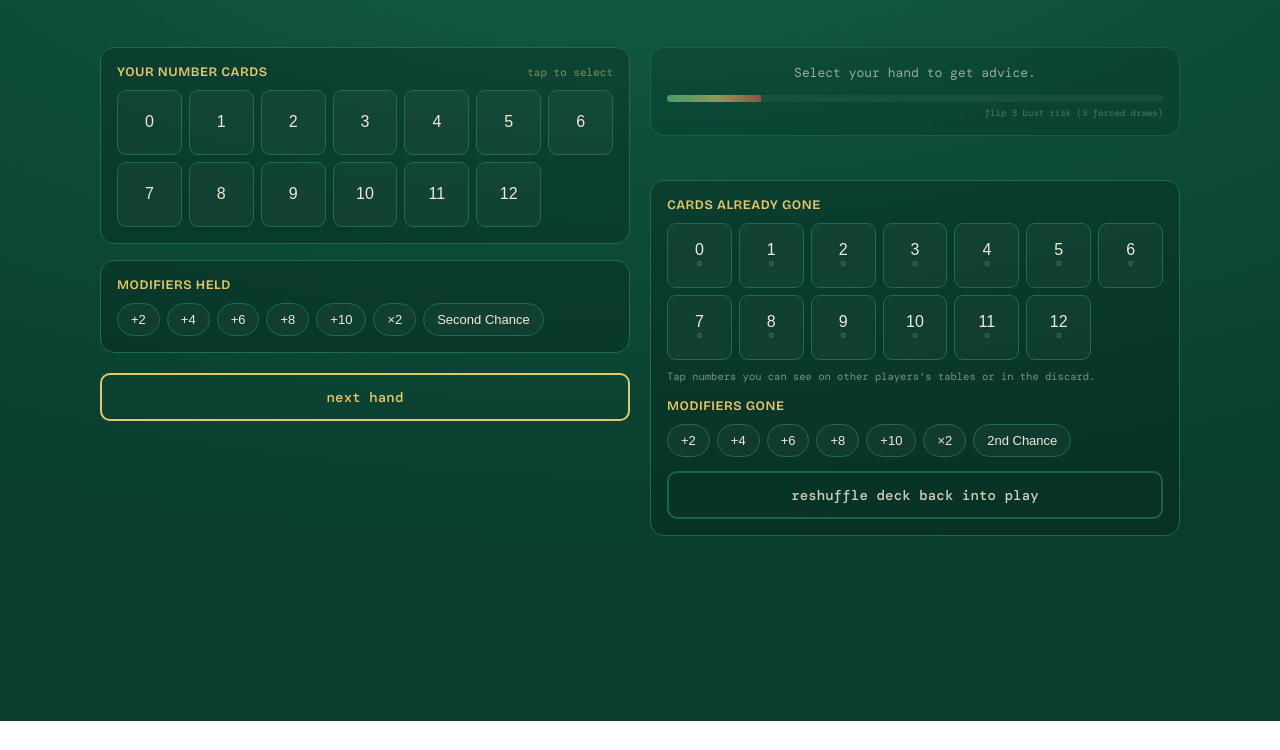
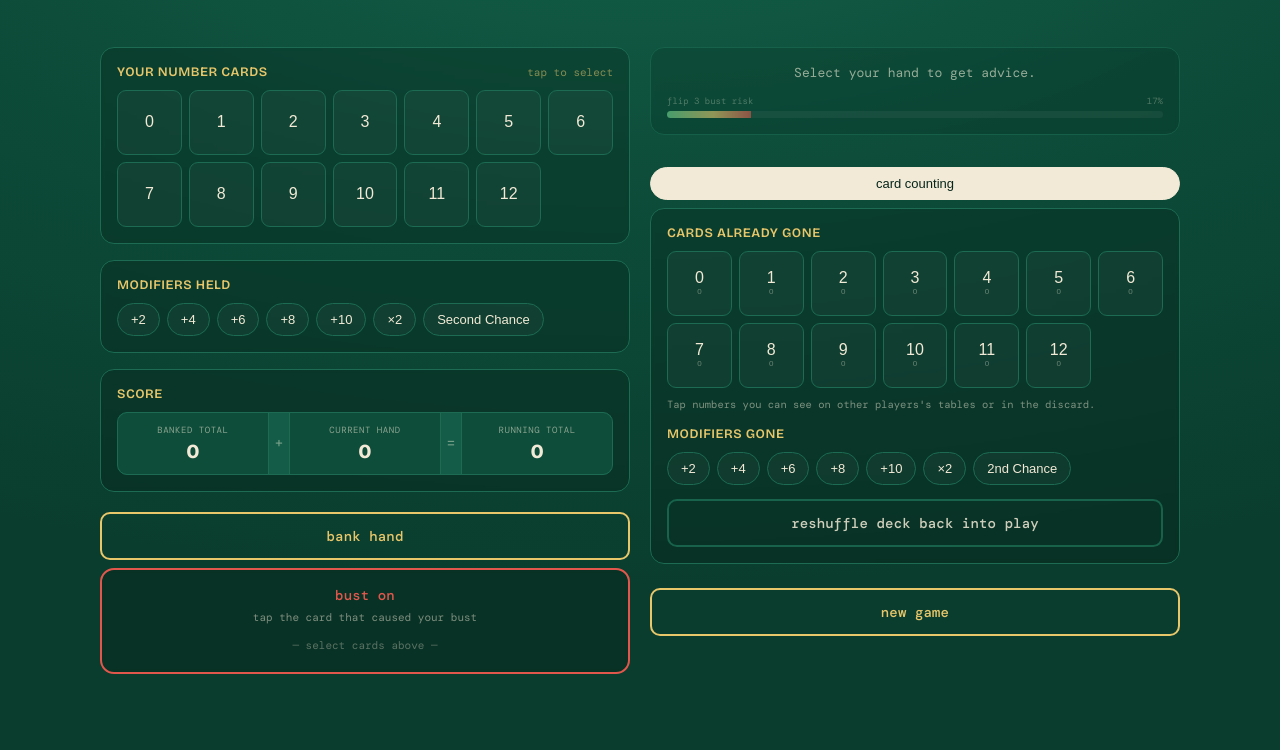
Before and after one commit to etzn/etzn.github.io, a plain HTML site: page flip7.html in a window 1280 px wide. Shown: the part 79-829 px from the top of the page. Before the commit the page ends 800 px from the top, so only its background shows below. Drawn offline with nearby package versions, Linux system fonts and the light colour scheme.

Commit message:
Flip7: Card counting toggle; score; flip 3 EV

```diff
--- a/flip7.html
+++ b/flip7.html
@@ -25,9 +25,8 @@
   @media(min-width:720px){
     .wrap{max-width:1080px;display:grid;grid-template-columns:1fr 1fr;column-gap:20px;align-items:start}
     h1,.sub{grid-column:1/-1}
-    #out{grid-column:2;grid-row:3;margin-top:28px}
-    .col-left{grid-column:1;grid-row:3/5}
-    .col-right{grid-column:2;grid-row:4}
+    .col-left{grid-column:1;grid-row:3;margin-top:28px}
+    .col-right{grid-column:2;grid-row:3;margin-top:28px}
   }
   h1{font-family:'Bricolage Grotesque',sans-serif;font-weight:800;font-size:30px;letter-spacing:-.5px;color:var(--gold);line-height:1}
   h1 span{color:var(--cream)}
@@ -71,17 +70,18 @@
   .actionbtn.bank:hover{background:rgba(232,198,106,.1);}
   .actionbtn.reshuffle{background:transparent;border:2px solid var(--line);color:var(--cream);opacity:.85;}
   .actionbtn.reshuffle:hover{border-color:var(--cream);opacity:1;}
+  .actionbtn.bust{background:transparent;border:2px solid var(--red);color:var(--red);}
+  .actionbtn.bust:hover{background:rgba(226,87,76,.1);}
+  .btn-row{display:grid;grid-template-columns:1fr 1fr;gap:8px;margin-top:4px;margin-bottom:16px}
 </style>
 </head>
 <body>
 <div class="wrap">
   <h1>FLIP<span>·7</span> ADVISER</h1>
-  <div class="sub">Tap the distinct numbers you currently hold. The engine runs ~25k simulated rollouts to compare <b>sticking now</b> vs <b>hitting</b> (then playing on optimally).</div>
-
-  <div id="out"></div>
+  <div class="sub">Tap the distinct numbers you currently hold. The engine runs ~50k simulated rollouts to compare <b>sticking now</b> vs <b>hitting</b> (then playing on optimally).</div>
 
   <div class="col-left">
-    <div class="card" style="margin-top:28px">
+    <div class="card" style="margin-top:0">
       <div class="lbl">Your number cards <small>tap to select</small></div>
       <div class="grid" id="held"></div>
     </div>
@@ -91,18 +91,37 @@
       <div class="row" id="mods"></div>
     </div>
 
-    <button class="actionbtn bank" onclick="bankHand()" style="margin-top:4px;margin-bottom:16px">next hand</button>
+    <div class="card" style="margin-top:0">
+      <div class="lbl">Score</div>
+      <div style="display:grid;grid-template-columns:1fr auto 1fr auto 1fr;gap:1px;background:var(--line);border:1px solid var(--line);border-radius:10px;overflow:hidden">
+        <div class="stat"><div class="k">Banked total</div><div class="v" id="score-banked">0</div></div>
+        <div style="background:var(--felt);padding:11px 6px;display:flex;align-items:center;justify-content:center;font-size:14px;opacity:.45">+</div>
+        <div class="stat"><div class="k">Current hand</div><div class="v" id="score-hand">0</div></div>
+        <div style="background:var(--felt);padding:11px 6px;display:flex;align-items:center;justify-content:center;font-size:14px;opacity:.45">=</div>
+        <div class="stat"><div class="k">Running total</div><div class="v" id="score-running">0</div></div>
+      </div>
+    </div>
+    <button id="bank-btn" class="actionbtn bank" onclick="bankHand(true)" style="margin-top:4px;margin-bottom:8px">bank hand</button>
+    <button id="bust-btn" class="actionbtn bust" onclick="bankHand(false)" style="display:none;margin-bottom:16px">bust</button>
+    <div id="bust-panel" class="card" style="margin-top:0;margin-bottom:16px;border:2px solid var(--red);text-align:center">
+      <div style="font-family:'DM Mono',monospace;font-weight:500;font-size:14px;letter-spacing:.01em;color:var(--red);margin-bottom:6px">bust on</div>
+      <div style="font-size:11px;opacity:.5;margin-bottom:10px">tap the card that caused your bust</div>
+      <div id="bust-cards" style="display:flex;flex-wrap:wrap;justify-content:center;gap:7px"></div>
+    </div>
   </div>
 
-  <div class="col-right">
-    <div class="card" style="margin-top:28px">
+  <div id="col-right" class="col-right">
+    <div id="out"></div>
+    <button id="counting-chip" class="chip on" onclick="toggleCounting()" style="margin-top:16px;margin-bottom:8px">card counting</button>
+    <div id="cards-gone-card" class="card" style="margin-top:0">
       <div class="lbl">Cards already gone</div>
       <div class="grid" id="seen"></div>
       <div class="hint">Tap numbers you can see on other players's tables or in the discard.</div>
       <div class="lbl" style="margin-top:14px">Modifiers gone</div>
       <div class="row" id="seenMods"></div>
-      <button class="actionbtn reshuffle" onclick="resetDeck()" style="margin-top:14px">reshuffle deck back into play</button>
+      <button id="reshuffle-btn" class="actionbtn reshuffle" onclick="resetDeck()" style="margin-top:14px">reshuffle deck back into play</button>
     </div>
+    <button class="actionbtn bank" onclick="reset()" style="margin-top:8px;margin-bottom:16px">new game</button>
   </div>
 </div>
 
@@ -121,6 +140,8 @@ let hasSC=false;
 let seenMods={};           // flat modifier value -> true if seen gone (1 copy each)
 let seenX2=false;
 let seenSC=0;              // SC cards known gone (other tables / discard), 0–3
+let totalScore=0;          // running game total across banked hands
+let cardCounting=true;     // when false, hide card-tracking UI and skip seen updates
 
 // ---------- UI build ----------
 const heldEl=document.getElementById('held');
@@ -160,15 +181,23 @@ const smsc=document.createElement('button');smsc.className='chip';smsc.textConte
 smsc.onclick=()=>{ const max=3-(hasSC?1:0); seenSC=(seenSC+1)>max?0:seenSC+1; run(); };
 seenModsEl.appendChild(smsc);
 
-function reset(){held.clear();seen={};mods=[];hasX2=false;hasSC=false;seenMods={};seenX2=false;seenSC=0;run();}
-function bankHand(){
-  held.forEach(n=>{ seen[n]=(seen[n]||0)+1; });
-  mods.forEach(v=>{ seenMods[v]=true; });
-  if(hasX2) seenX2=true;
-  if(hasSC) seenSC=Math.min(3,seenSC+1);
+function reset(){held.clear();seen={};mods=[];hasX2=false;hasSC=false;seenMods={};seenX2=false;seenSC=0;totalScore=0;run();}
+function toggleCounting(){ cardCounting=!cardCounting; run(); }
+function bankHand(addScore=false){
+  if(addScore){
+    const s=score(held,hasX2,mods.reduce((a,b)=>a+b,0),held.size>=7);
+    totalScore+=s;
+  }
+  if(cardCounting){
+    held.forEach(n=>{ seen[n]=(seen[n]||0)+1; });
+    mods.forEach(v=>{ seenMods[v]=true; });
+    if(hasX2) seenX2=true;
+    if(hasSC) seenSC=Math.min(3,seenSC+1);
+  }
   held.clear(); mods=[]; hasX2=false; hasSC=false; run();
 }
 function resetDeck(){ seen={}; seenMods={}; seenX2=false; seenSC=0; run(); }
+function bustWithCard(n){ if(cardCounting) seen[n]=(seen[n]||0)+1; bankHand(false); }
 
 function paint(){
   document.querySelectorAll('#held .num').forEach(b=>{const n=+b.dataset.n;b.classList.toggle('on',held.has(n));
@@ -191,6 +220,32 @@ function paint(){
     smscEl.textContent=seenSC>0?`2nd Chance ×${seenSC}`:'2nd Chance';
     smscEl.classList.toggle('seen',seenSC>0);
   }
+  const bankBtn=document.getElementById('bank-btn');
+  if(bankBtn){const empty=held.size===0&&mods.length===0&&!hasX2;bankBtn.style.pointerEvents=empty?'none':'';}
+  const reshuffleBtn=document.getElementById('reshuffle-btn');
+  if(reshuffleBtn){const deckClear=Object.keys(seen).every(k=>!seen[k])&&!Object.keys(seenMods).length&&!seenX2&&!seenSC;reshuffleBtn.style.pointerEvents=deckClear?'none':'';}
+  const ccChip=document.getElementById('counting-chip');
+  if(ccChip) ccChip.classList.toggle('on',cardCounting);
+  const cardsGoneCard=document.getElementById('cards-gone-card');
+  if(cardsGoneCard) cardsGoneCard.style.display=cardCounting?'':'none';
+  const bustBtnEl=document.getElementById('bust-btn');
+  if(bustBtnEl) bustBtnEl.style.display=cardCounting?'none':'block';
+  const bustPanel=document.getElementById('bust-panel');
+  if(bustPanel){bustPanel.style.display=cardCounting?'':'none';const f7=held.size>=7;bustPanel.style.opacity=f7?'0.35':'';bustPanel.style.pointerEvents=f7?'none':'';}
+  const bustEl=document.getElementById('bust-cards');
+  if(bustEl){
+    bustEl.innerHTML='';
+    if(held.size===0){
+      bustEl.innerHTML='<span style="font-size:11px;opacity:.35;padding:4px 2px">— select cards above —</span>';
+    } else {
+      [...held].sort((a,b)=>a-b).forEach(n=>{
+        const b=document.createElement('button');b.className='num';b.textContent=n;
+        b.style.cssText='width:40px;border-color:var(--red);color:var(--red)';
+        b.onclick=()=>bustWithCard(n);
+        bustEl.appendChild(b);
+      });
+    }
+  }
 }
 
 // ---------- scoring ----------
@@ -202,16 +257,16 @@ function score(set, x2, flat, flip7){
 // build remaining deck object from current knowledge
 function buildDeck(){
   const r={}; NUMS.forEach(n=>{
-    let gone=(held.has(n)?1:0)+(seen[n]||0);
+    let gone=(held.has(n)?1:0)+(cardCounting?(seen[n]||0):0);
     r[n]=Math.max(0, FRESH[n]-gone);
   });
   // remaining flat modifiers
   let flat=MOD_VALS.slice();
   mods.forEach(v=>{const i=flat.indexOf(v); if(i>=0)flat.splice(i,1);});
-  Object.keys(seenMods).forEach(v=>{const i=flat.indexOf(+v);if(i>=0)flat.splice(i,1);});
-  let x2left = (hasX2||seenX2)?0:FRESH_X2;
-  let scLeft = Math.max(0, 3 - (hasSC?1:0) - seenSC);
-  let actions = Math.max(0, FRESH_ACTION - (hasSC?1:0) - seenSC);
+  if(cardCounting) Object.keys(seenMods).forEach(v=>{const i=flat.indexOf(+v);if(i>=0)flat.splice(i,1);});
+  let x2left = (hasX2||(cardCounting&&seenX2))?0:FRESH_X2;
+  let scLeft = Math.max(0, 3 - (hasSC?1:0) - (cardCounting?seenSC:0));
+  let actions = Math.max(0, FRESH_ACTION - (hasSC?1:0) - (cardCounting?seenSC:0));
   return {r, flat, x2left, actions, scLeft};
 }
 
@@ -290,68 +345,80 @@ function bustProb(){
   return dup/total;
 }
 
-// probability of busting if forced to accept 3 cards (Flip Three targeting yourself)
-function flip3BustProb(N=10000){
-  let busts=0;
+// bust probability + EV if forced to accept 3 cards (Flip Three targeting yourself)
+function flip3Stats(N=10000){
+  let busts=0,evSum=0;
   for(let i=0;i<N;i++){
-    let set=new Set(held),sc=hasSC,d=buildDeck(),busted=false;
+    let set=new Set(held),sc=hasSC,x2=hasX2,flat=mods.reduce((a,b)=>a+b,0),d=buildDeck(),busted=false;
     for(let draw=0;draw<3;draw++){
       const c=drawCard(d);
       if(c.type==='empty') break;
       if(c.type==='num'){
         if(set.has(c.n)){if(sc){sc=false;}else{busted=true;break;}}
         else{set.add(c.n);if(set.size>=7)break;}
-      }
+      } else if(c.type==='flat'){flat+=c.v;}
+        else if(c.type==='x2'){x2=true;}
+        else if(c.type==='sc'){if(!sc)sc=true;}
     }
-    if(busted) busts++;
+    if(busted) busts++; else evSum+=score(set,x2,flat,set.size>=7);
   }
-  return busts/N;
+  return {bustProb:busts/N, ev:evSum/N};
 }
+function flip3BustProb(N=10000){ return flip3Stats(N).bustProb; }
 
 // ---------- run ----------
 function run(){
   paint();
+  const handScore=score(held,hasX2,mods.reduce((a,b)=>a+b,0),held.size>=7);
+  const elBanked=document.getElementById('score-banked');
+  const elHand=document.getElementById('score-hand');
+  const elRunning=document.getElementById('score-running');
+  if(elBanked) elBanked.textContent=totalScore;
+  if(elHand) elHand.textContent=handScore;
+  if(elRunning) elRunning.textContent=totalScore+handScore;
+  const runningTotal=totalScore+handScore;
+  const winBanner=runningTotal>=200
+    ?`<div style="background:rgba(111,208,140,.15);border:1px solid var(--green);border-radius:14px;padding:20px;text-align:center;margin-bottom:16px"><div class="vword" style="color:var(--green)">YOU WIN</div><div class="vsub">You've crossed 200 points! Keep playing if another player is still ahead by margin.</div></div>`
+    :'';
   const out=document.getElementById('out');
   if(held.size===0 && mods.length===0 && !hasX2){
-    const f3=flip3BustProb();
-    out.innerHTML='<div class="card" style="text-align:center;opacity:.6;font-size:13px">Select your hand to get advice.'
-      +'<div class="bar" style="margin-top:14px"><div style="width:'+Math.min(100,f3*100).toFixed(0)+'%"></div></div>'
-      +'<div style="font-size:9px;opacity:.5;margin-top:5px;text-align:right">flip 3 bust risk (3 forced draws)</div>'
+    const {bustProb:f3}=flip3Stats();
+    out.innerHTML=winBanner+'<div class="card" style="text-align:center;opacity:.6;font-size:13px">Select your hand to get advice.'
+      +'<div style="display:flex;justify-content:space-between;font-size:9px;opacity:.5;margin-top:14px"><span>flip 3 bust risk</span><span>'+Math.min(100,f3*100).toFixed(0)+'%</span></div>'
+      +'<div class="bar" style="margin-top:4px"><div style="width:'+Math.min(100,f3*100).toFixed(0)+'%"></div></div>'
       +'</div>';return;
   }
   if(held.size>=7){
-    out.innerHTML='<div class="verdict bust"><div class="vword">FLIP 7</div><div class="vsub">You hold 7 distinct numbers — the round ends and you bank automatically. Score: '+score(held,hasX2,mods.reduce((a,b)=>a+b,0),true)+'.</div></div>';return;
+    out.innerHTML=winBanner+'<div class="verdict bust"><div class="vword">FLIP 7</div><div class="vsub">You hold 7 distinct numbers — the round ends and you bank automatically. Score: '+score(held,hasX2,mods.reduce((a,b)=>a+b,0),true)+'.</div></div>';return;
   }
-  const N=25000;
+  const N=50000;
   const evStick=ev(false,1);
   const evTwist=ev(true,N);
   const pb=bustProb();
-  const f3=flip3BustProb();
+  const {bustProb:f3, ev:f3ev}=flip3Stats();
   const cur=score(held,hasX2,mods.reduce((a,b)=>a+b,0),false);
   const hit=evTwist>evStick;
   const margin=Math.abs(evTwist-evStick);
   const cls=hit?'twist':'stick';
   const word=hit?'HIT':'STICK';
   let conf = margin<1.5?'razor-thin':margin<5?'slight':margin<12?'clear':'strong';
-  let line = hit
-    ? `Hitting nets ~${evTwist.toFixed(1)} expected pts vs ${evStick} banked now (${conf} edge). Bust chance on the very next card: ${(pb*100).toFixed(0)}%.`
-    : `Banking ${evStick} now beats the ~${evTwist.toFixed(1)} expected from hitting (${conf} edge). ${pb>0?'Next-card bust chance: '+(pb*100).toFixed(0)+'%.':''}`;
-  out.innerHTML=`
+  const line = conf[0].toUpperCase()+conf.slice(1)+' edge';
+  out.innerHTML=winBanner+`
     <div class="verdict ${cls}">
       <div class="vword">${word}</div>
       <div class="vsub">${line}</div>
-      <div class="bar"><div style="width:${Math.min(100,pb*100).toFixed(0)}%"></div></div>
-      <div style="font-size:9px;opacity:.5;margin-top:5px;text-align:right">next-card bust risk</div>
-      <div class="bar" style="margin-top:10px"><div style="width:${Math.min(100,f3*100).toFixed(0)}%"></div></div>
-      <div style="font-size:9px;opacity:.5;margin-top:5px;text-align:right">flip 3 bust risk</div>
       <div class="stats">
         <div class="stat"><div class="k">Bank now</div><div class="v">${evStick}</div></div>
         <div class="stat"><div class="k">Hit (EV)</div><div class="v">${evTwist.toFixed(1)}</div></div>
-        <div class="stat"><div class="k">Bust next</div><div class="v">${(pb*100).toFixed(0)}%</div></div>
+        <div class="stat"><div class="k">Flip 3 (EV)</div><div class="v">${f3ev.toFixed(1)}</div></div>
       </div>
+      <div style="display:flex;justify-content:space-between;font-size:9px;opacity:.5;margin-top:14px"><span>next-card bust risk</span><span>${(pb*100).toFixed(0)}%</span></div>
+      <div class="bar" style="margin-top:4px"><div style="width:${Math.min(100,pb*100).toFixed(0)}%"></div></div>
+      <div style="display:flex;justify-content:space-between;font-size:9px;opacity:.5;margin-top:10px"><span>flip 3 bust risk</span><span>${(f3*100).toFixed(0)}%</span></div>
+      <div class="bar" style="margin-top:4px"><div style="width:${Math.min(100,f3*100).toFixed(0)}%"></div></div>
       <details><summary>how it decides &amp; what it ignores</summary>
         <p>Runs ${N.toLocaleString()} Monte-Carlo rollouts. "Hit (EV)" forces one draw now, then follows a marginal-EV policy (keep hitting while the next card's expected gain beats its expected loss) until it stops or busts — so it already prices in chaining and the +15 Flip-7 jackpot.</p>
-        <p>Deck = full pyramid minus your hand minus any cards you marked gone. <b>Blind spots:</b> action cards are modeled as harmless-to-you (you'd play Freeze/Flip-Three on rivals; a fraction become Second Chance you keep). Real opponents holding Flip-Three can force-draw you — the tool can't see that. Treat the verdict as a strong prior, not gospel.</p>
+        <p>Deck = full pyramid minus your hand minus any cards you marked gone. <b>Blind spots:</b> action cards are modeled as harmless-to-you (you'd play Freeze/Flip-Three on rivals). Real opponents holding Flip-Three can force-draw you — the tool can't see that. Treat the verdict as a strong prior, not gospel.</p>
       </details>
     </div>`;
 }
```
